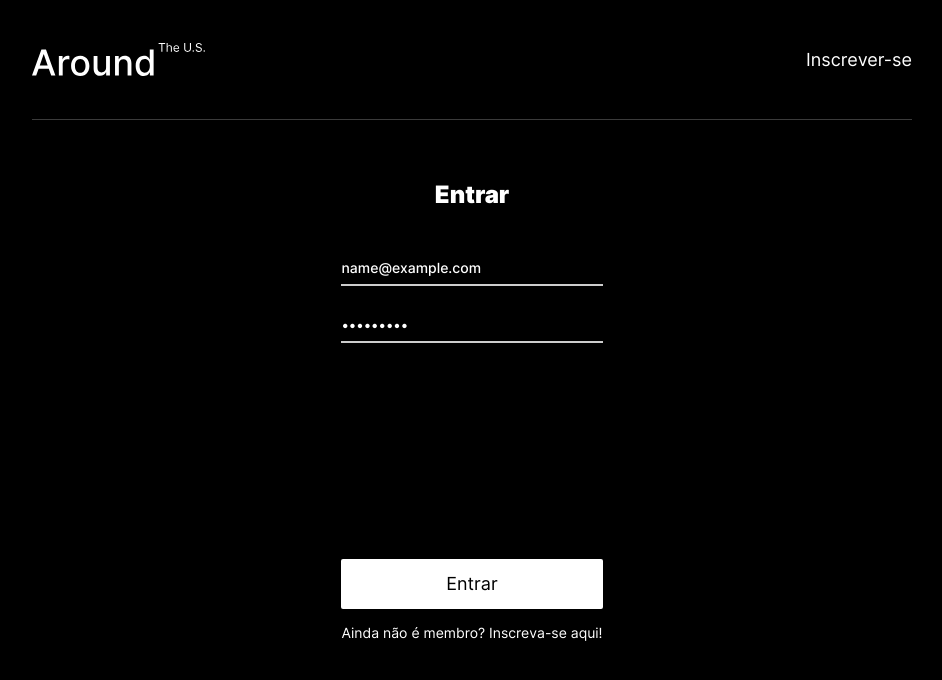
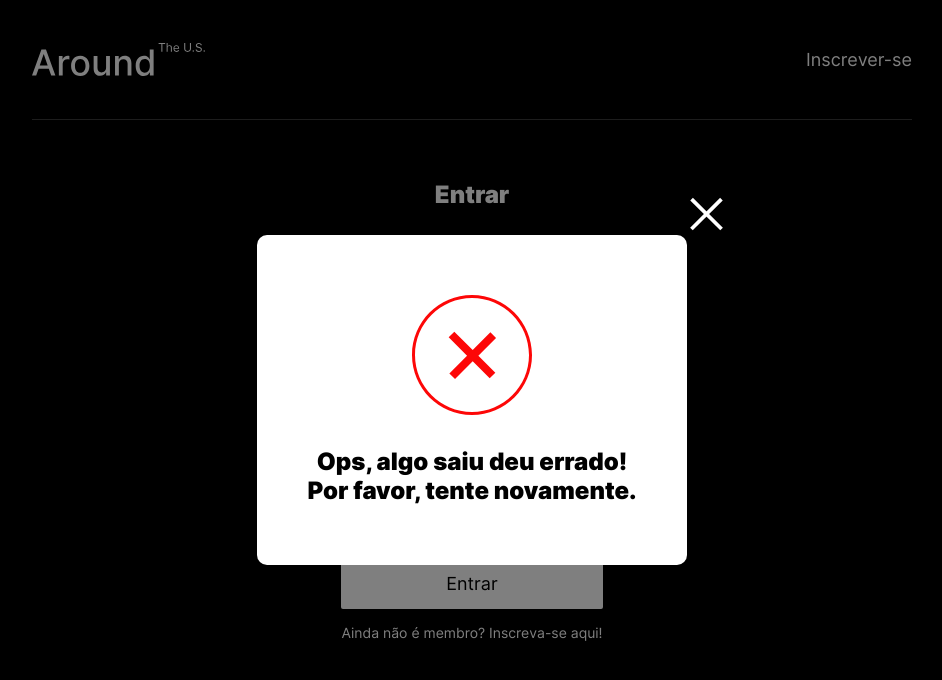
Before and after one commit to rtuttmann-web/web_project_around_auth, a React (Vite) app: page /signin in a window 1280 px wide. Both pictures are taken after typing "name@example.com", "Sample123" into the empty fields and a click on the button "Entrar". Shown: the top 680 px of the page, without its empty margins (168-1110 px from the left). Built offline with nearby package versions, Linux system fonts and the light colour scheme; no server answers.

Commit message:
Header, estilos de login/registro conforme Figma e InfoTooltip

```diff
--- /dev/null
+++ b/src/blocks/info-tooltip.css
@@ -0,0 +1,34 @@
+.info-tooltip {
+  min-height: 330px;
+  padding: 60px 36px;
+  display: flex;
+  flex-direction: column;
+  align-items: center;
+}
+
+.info-tooltip__icon {
+  width: 120px;
+  height: 120px;
+}
+
+.info-tooltip__text {
+  margin: 32px 0 0;
+  font-size: 24px;
+  font-weight: 900;
+  line-height: 29px;
+  text-align: center;
+  color: #000;
+}
+
+@media screen and (max-width: 544px) {
+  .info-tooltip {
+    min-height: 308px;
+    padding: 50px 18px;
+  }
+
+  .info-tooltip__text {
+    margin-top: 40px;
+    font-size: 20px;
+    line-height: 24px;
+  }
+}
--- a/src/components/App.jsx
+++ b/src/components/App.jsx
@@ -12,9 +12,10 @@ import Footer from "./Footer/Footer";
 import Login from "./Login/Login";
 import Register from "./Register/Register";
 import ProtectedRoute from "./ProtectedRoute/ProtectedRoute";
+import InfoTooltip from "./InfoTooltip/InfoTooltip";
 import api from "../utils/api";
 import * as auth from "../utils/auth";
-import { setToken, getToken } from "../utils/token";
+import { setToken, getToken, removeToken } from "../utils/token";
 import CurrentUserContext from "../contexts/CurrentUserContext";
 
 function App() {
@@ -23,6 +24,8 @@ function App() {
   const [cards, setCards] = useState([]);
   const [isLoggedIn, setIsLoggedIn] = useState(false);
   const [userEmail, setUserEmail] = useState("");
+  const [isInfoTooltipOpen, setIsInfoTooltipOpen] = useState(false);
+  const [isSuccess, setIsSuccess] = useState(false);
 
   const navigate = useNavigate();
   const location = useLocation();
@@ -69,9 +72,15 @@ function App() {
     auth
       .register(email, password)
       .then(() => {
+        setIsSuccess(true);
+        setIsInfoTooltipOpen(true);
         navigate("/signin");
       })
-      .catch((error) => console.error(error));
+      .catch((error) => {
+        console.error(error);
+        setIsSuccess(false);
+        setIsInfoTooltipOpen(true);
+      });
   }
 
   function handleLogin({ email, password }) {
@@ -90,7 +99,24 @@ function App() {
           navigate(redirectPath);
         }
       })
-      .catch((error) => console.error(error));
+      .catch((error) => {
+        console.error(error);
+        setIsSuccess(false);
+        setIsInfoTooltipOpen(true);
+      });
+  }
+
+  function handleSignOut() {
+    removeToken();
+    setIsLoggedIn(false);
+    setUserEmail("");
+    setCurrentUser(null);
+    setCards([]);
+    navigate("/signin");
+  }
+
+  function handleCloseInfoTooltip() {
+    setIsInfoTooltipOpen(false);
   }
 
   function handleOpenPopup(popup) {
@@ -162,7 +188,11 @@ function App() {
       value={{ currentUser, handleUpdateUser, handleUpdateAvatar }}
     >
       <div className="page__content">
-        <Header />
+        <Header
+          isLoggedIn={isLoggedIn}
+          userEmail={userEmail}
+          onSignOut={handleSignOut}
+        />
         <Routes>
           <Route
             path="/"
@@ -210,6 +240,11 @@ function App() {
             }
           />
         </Routes>
+        <InfoTooltip
+          isOpen={isInfoTooltipOpen}
+          isSuccess={isSuccess}
+          onClose={handleCloseInfoTooltip}
+        />
       </div>
     </CurrentUserContext.Provider>
   );
--- /dev/null
+++ b/src/components/InfoTooltip/InfoTooltip.jsx
@@ -0,0 +1,43 @@
+import successIcon from "../../images/success.svg";
+import failIcon from "../../images/fail.svg";
+
+export default function InfoTooltip({ isOpen, isSuccess, onClose }) {
+  if (!isOpen) {
+    return null;
+  }
+
+  function handleOverlayClick(e) {
+    if (e.target === e.currentTarget) {
+      onClose();
+    }
+  }
+
+  return (
+    <div className="popup" onClick={handleOverlayClick}>
+      <div className="popup__content info-tooltip">
+        <button
+          aria-label="Fechar"
+          className="popup__close"
+          type="button"
+          onClick={onClose}
+        />
+        <img
+          className="info-tooltip__icon"
+          src={isSuccess ? successIcon : failIcon}
+          alt={isSuccess ? "Sucesso" : "Erro"}
+        />
+                <p className="info-tooltip__text">
+          {isSuccess ? (
+            "Vitória! Você precisa se registrar."
+          ) : (
+            <>
+              Ops, algo saiu deu errado!
+              <br />
+              Por favor, tente novamente.
+            </>
+          )}
+        </p>
+      </div>
+    </div>
+  );
+}
--- a/src/index.css
+++ b/src/index.css
@@ -10,3 +10,4 @@
 @import url("./blocks/card.css");
 @import url("./blocks/popup.css");
 @import url("./blocks/auth.css");
+@import url("./blocks/info-tooltip.css");
```
Also changed, not shown: src/images/fail.svg (added), src/images/success.svg (added).
